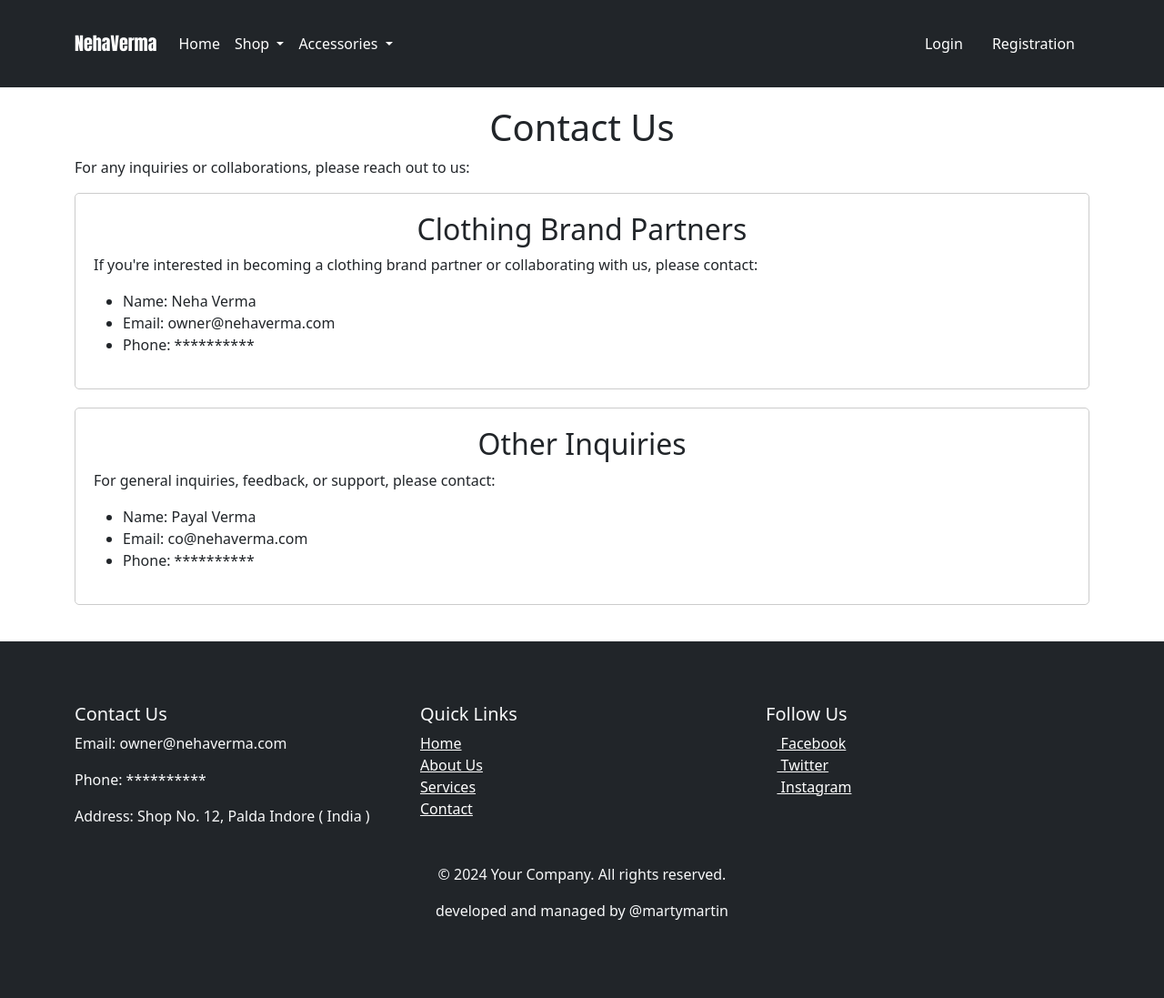
After one commit to shubhammukati/nehaverma, a Django app: page /contact/ in a window 1280 px wide. The commit adds this page. Shown: the whole page at 91% size. Run offline with Django 3.2, Linux system fonts and the light colour scheme; some libraries are stand-ins or nearby versions; some web fonts are replaced.

Commit message:
now home page having more functionallity

```diff
--- a/nehaverma/app/templates/app/base.html
+++ b/nehaverma/app/templates/app/base.html
@@ -106,35 +106,37 @@
           <div class="row">
               <div class="col-md-4">
                   <h5>Contact Us</h5>
-                  <p>Email: neha@nehaverma.com</p>
-                  <p>Phone: +1234567890</p>
-                  <p>Address: 343 scheme no.78 near chouk Indore(India)</p>
+                  <p>Email: owner@nehaverma.com</p>
+                  <p>Phone: **********</p>
+                  <p>Address: Shop No. 12, Palda Indore ( India )</p>
               </div>
               <div class="col-md-4">
                   <h5>Quick Links</h5>
                   <ul class="list-unstyled">
-                      <li><a href="#">Home</a></li>
-                      <li><a href="#">About Us</a></li>
-                      <li><a href="#">Services</a></li>
-                      <li><a href="#">Contact</a></li>
+                      <li><a href="{% url 'home'%}" style="color: white;">Home</a></li>
+                      <li><a href="{% url 'about'%}" style="color: white;">About Us</a></li>
+                      <li><a href="#" style="color: white;">Services</a></li>
+                      <li><a href="{% url 'contact'%}" style="color: white;">Contact</a></li>
                   </ul>
               </div>
               <div class="col-md-4">
                   <h5>Follow Us</h5>
                   <ul class="list-unstyled">
-                      <li><a href="#"><i class="fab fa-facebook"></i> Facebook</a></li>
-                      <li><a href="#"><i class="fab fa-twitter"></i> Twitter</a></li>
-                      <li><a href="#"><i class="fab fa-instagram"></i> Instagram</a></li>
+                      <li><a href="#" style="color: white;"><i class="fab fa-facebook"></i> Facebook</a></li>
+                      <li><a href="#" style="color: white;"><i class="fab fa-twitter"></i> Twitter</a></li>
+                      <li><a href="https://www.instagram.com/perwas.in" style="color: white;"><i class="fab fa-instagram"></i> Instagram</a></li>
                   </ul>
               </div>
           </div>
           <div class="row mt-4">
               <div class="col-md-12 text-center">
                   <p>&copy; 2024 Your Company. All rights reserved.</p>
+                  <p>developed and managed by @martymartin</p>
               </div>
           </div>
       </div>
   </footer>
+
 
 
     <!-- Jquery -->
--- /dev/null
+++ b/nehaverma/app/templates/app/contact.html
@@ -0,0 +1,64 @@
+
+<head>
+    <style>
+        body {
+            font-family: Arial, sans-serif;
+            line-height: 1.6;
+            background-color: #f8f9fa;
+            color: #333;
+            margin: 0;
+            padding: 0;
+        }
+        .container {
+            max-width: 800px;
+            margin: auto;
+            padding: 20px;
+        }
+        h1, h2 {
+            text-align: center;
+        }
+        p {
+            margin-bottom: 20px;
+        }
+        .partner-info {
+            border: 1px solid #ccc;
+            border-radius: 5px;
+            padding: 20px;
+            background-color: #fff;
+            margin-bottom: 20px;
+        }
+        .partner-info h3 {
+            margin-top: 0;
+        }
+    </style>
+</head>
+{% extends "app/base.html" %}
+
+{% block title %}Contact Us{% endblock %}
+
+{% block main-content %}
+    <div class="container">
+        <h1>Contact Us</h1>
+        <p>For any inquiries or collaborations, please reach out to us:</p>
+
+        <div class="partner-info">
+            <h2>Clothing Brand Partners</h2>
+            <p>If you're interested in becoming a clothing brand partner or collaborating with us, please contact:</p>
+            <ul>
+                <li>Name: Neha Verma</li>
+                <li>Email: owner@nehaverma.com</li>
+                <li>Phone: **********</li>
+            </ul>
+        </div>
+
+        <div class="partner-info">
+            <h2>Other Inquiries</h2>
+            <p>For general inquiries, feedback, or support, please contact:</p>
+            <ul>
+                <li>Name: Payal Verma</li>
+                <li>Email: co@nehaverma.com</li>
+                <li>Phone: **********</li>
+            </ul>
+        </div>
+    </div>
+{% endblock %}
--- a/nehaverma/app/urls.py
+++ b/nehaverma/app/urls.py
@@ -34,4 +34,6 @@ urlpatterns = [
     path('passwordchangedone/',auth_view.PasswordChangeView.as_view(template_name='app/passwordchangedone.html'),name='passwordchangedone'),
     path('checkout/', views.checkout, name='checkout'),
     path('paymentdone/', views.payment_done, name='paymentdone'),
+    path('about/',views.about,name='about'),
+    path('contact/',views.contact,name='contact'),
 ] + static(settings.MEDIA_URL,document_root=settings.MEDIA_ROOT)
--- a/nehaverma/app/views.py
+++ b/nehaverma/app/views.py
@@ -56,6 +56,9 @@ def show_cart(request):
 
 def buy_now(request):
  return render(request, 'app/buynow.html')
+
+def contact(request):
+  return render(request,'app/contact.html')
 
 def plus_cart(request):
   if request.method=='GET':
@@ -165,6 +168,9 @@ def lehanga(request,data=None):
   saris=Product.objects.filter(category='L')
  return render(request, 'app/cape.html',{'saris':saris})
 
+def about(request):
+  return render(request,'app/about.html')
+
 def cape(request,data=None):
  if data == None:
   saris = Product.objects.filter(category='C')
```
Also changed, not shown: nehaverma/app/templates/app/about.html (added, +37 -0 lines), nehaverma/app/templates/app/home.html (+21 -4 lines), nehaverma/app/static/app/css/style.css (line endings or trailing spaces), nehaverma/app/static/app/images/payavail/new.jpg (added), nehaverma/db.sqlite3.
